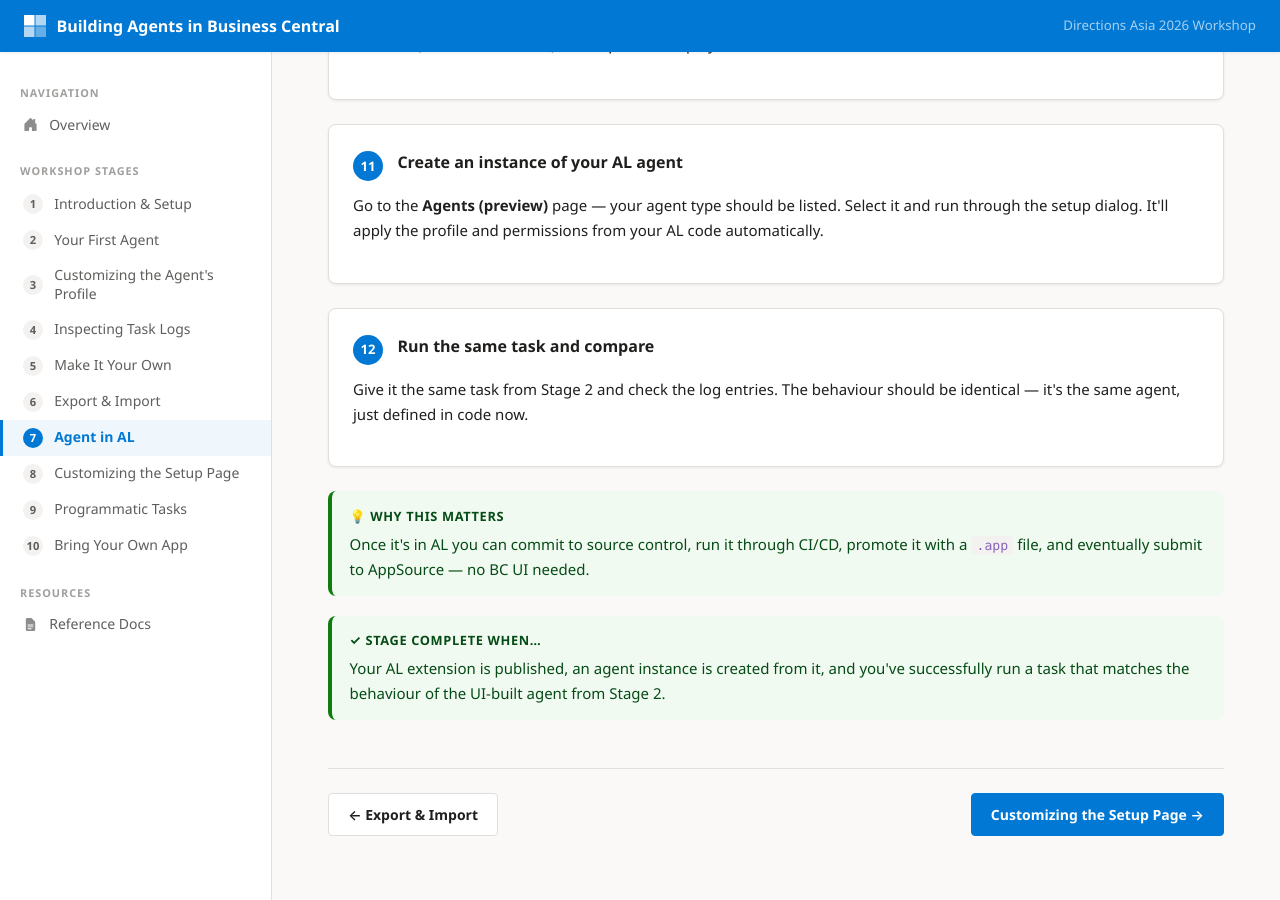
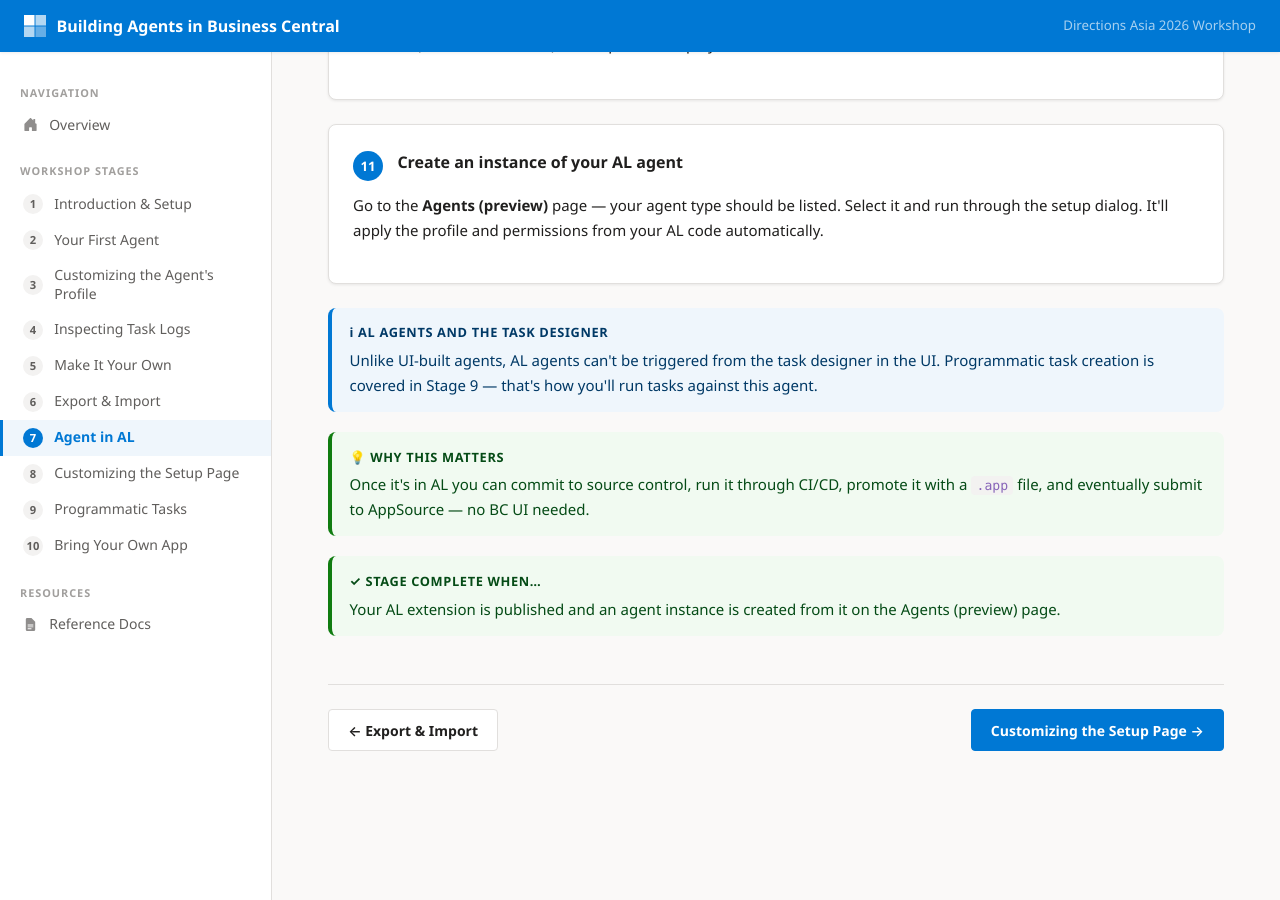
Before and after one commit to thloke/directionsAsia2026, a Jekyll site: the page built from stages/07-al-agent.md, in a window 1280 px wide and 900 px high, scrolled down 3748 px. Built offline with Jekyll 4.4.1, drawn with Linux system fonts in a browser that asks for light colours; after the commit the page ends 4563 px from its top, so only the background shows below that.

Commit message:
Stage 7: remove step 12, add callout about task designer limitation for AL agents
Co-authored-by: Copilot <223556219+Copilot@users.noreply.github.com>

```diff
--- a/stages/07-al-agent.md
+++ b/stages/07-al-agent.md
@@ -163,12 +163,9 @@ end;</code></pre>
   <p>Go to the <strong>Agents (preview)</strong> page — your agent type should be listed. Select it and run through the setup dialog. It'll apply the profile and permissions from your AL code automatically.</p>
 </div>
 
-<div class="task-card">
-  <div class="task-card-header">
-    <div class="task-number">12</div>
-    <h3>Run the same task and compare</h3>
-  </div>
-  <p>Give it the same task from Stage 2 and check the log entries. The behaviour should be identical — it's the same agent, just defined in code now.</p>
+<div class="callout callout-info">
+  <div class="callout-title">&#8505; AL agents and the task designer</div>
+  Unlike UI-built agents, AL agents can't be triggered from the task designer in the UI. Programmatic task creation is covered in Stage 9 — that's how you'll run tasks against this agent.
 </div>
 
 <div class="callout callout-tip">
@@ -178,5 +175,5 @@ end;</code></pre>
 
 <div class="callout callout-tip">
   <div class="callout-title">&#10003; Stage complete when…</div>
-  Your AL extension is published, an agent instance is created from it, and you've successfully run a task that matches the behaviour of the UI-built agent from Stage 2.
+  Your AL extension is published and an agent instance is created from it on the Agents (preview) page.
 </div>
```
